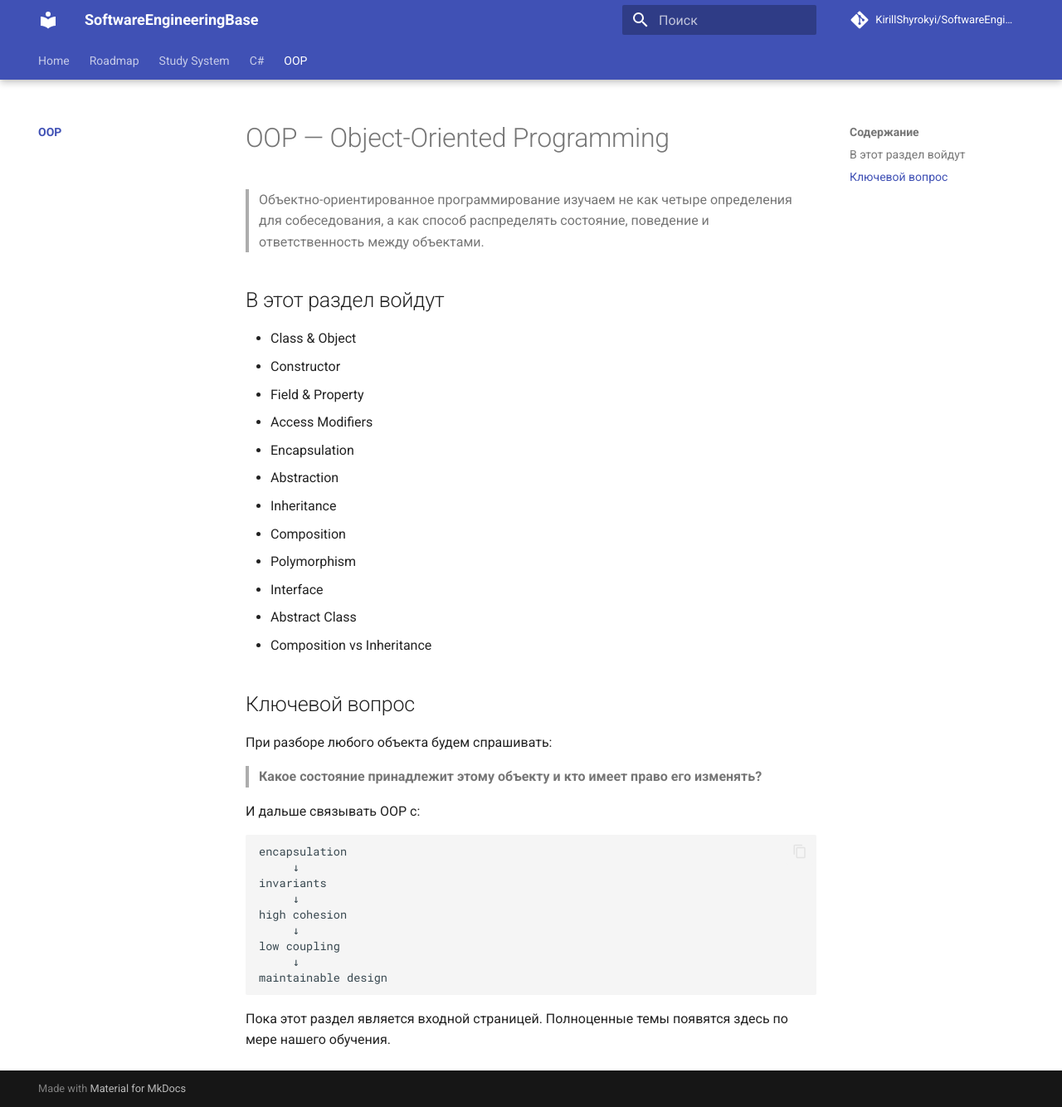
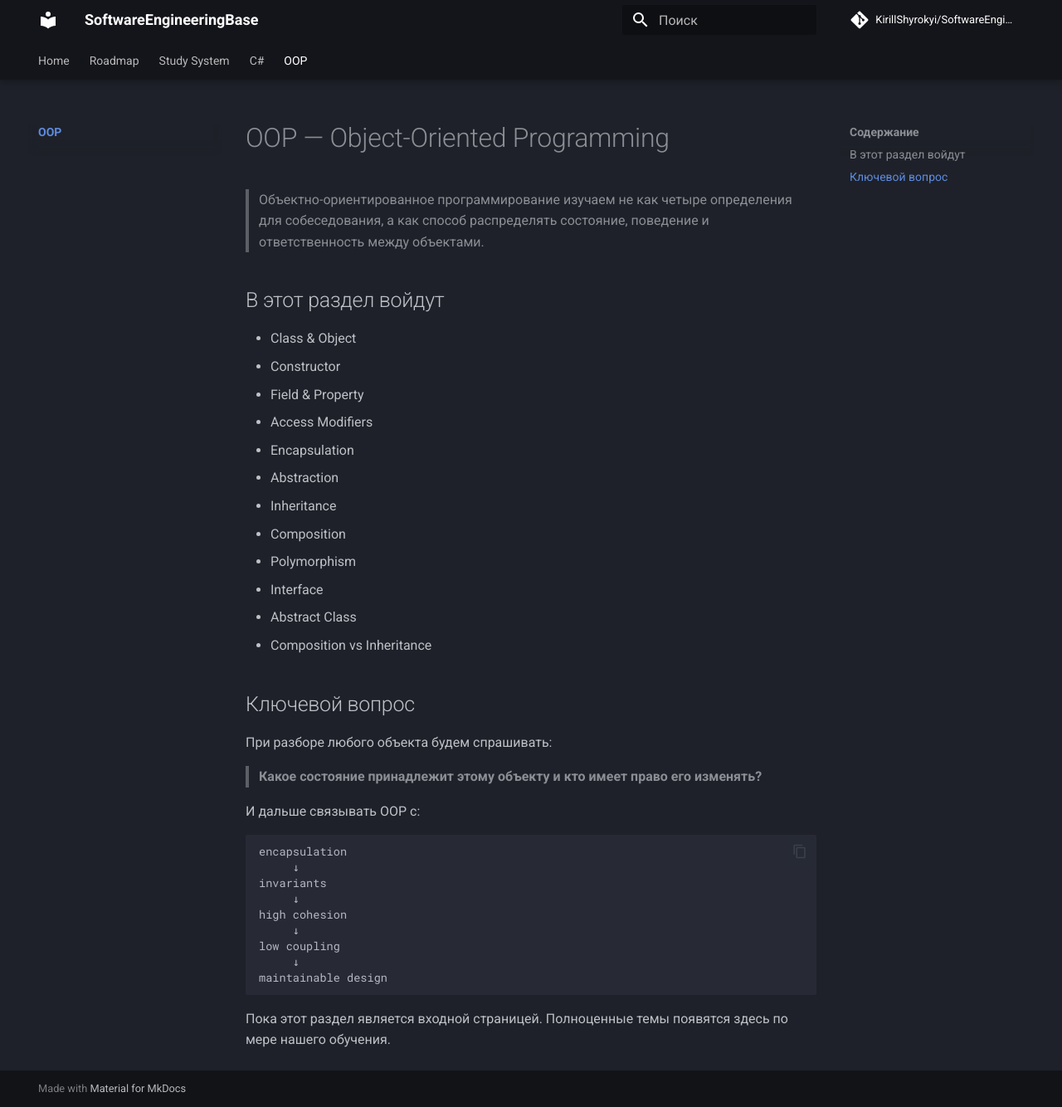
Before and after one commit to KirillShyrokyi/SoftwareEngineeringBase, an MkDocs documentation site: the page built from docs/oop/index.md, in a window 1280 px wide and 1334 px high. Shown: the whole window at 83% size. Built offline with MkDocs 1.6.1 and Material for MkDocs 9.7.7, drawn with Linux system fonts in a browser that asks for light colours; comment, search, counter and statistics services are not loaded.

Commit message:
docs: switch documentation to dark theme

```diff
--- a/mkdocs.yml
+++ b/mkdocs.yml
@@ -16,6 +16,10 @@ nav:
 theme:
   name: material
   language: ru
+  palette:
+    scheme: slate
+    primary: black
+    accent: grey
   features:
     - navigation.tabs
     - navigation.tabs.sticky
```
